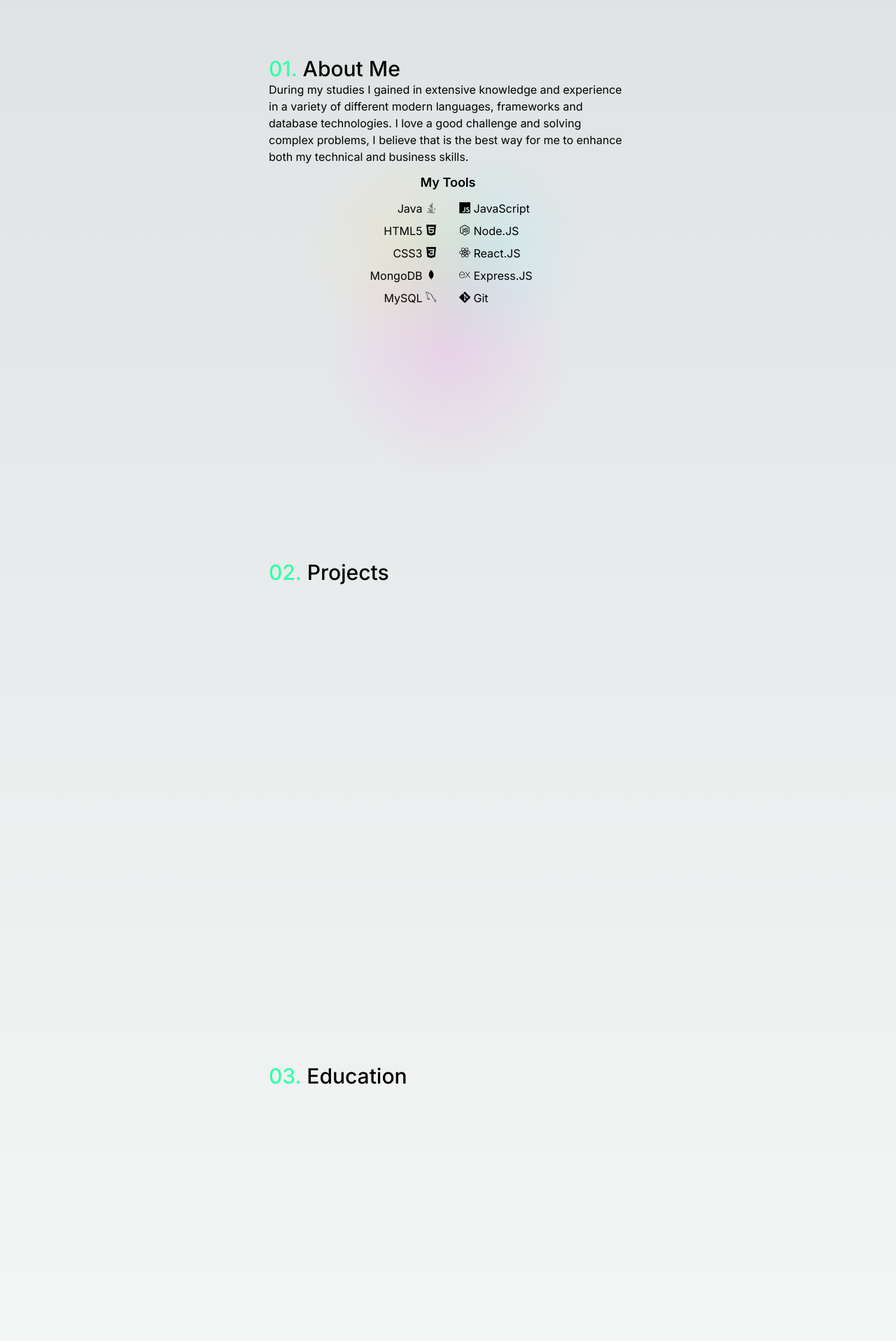
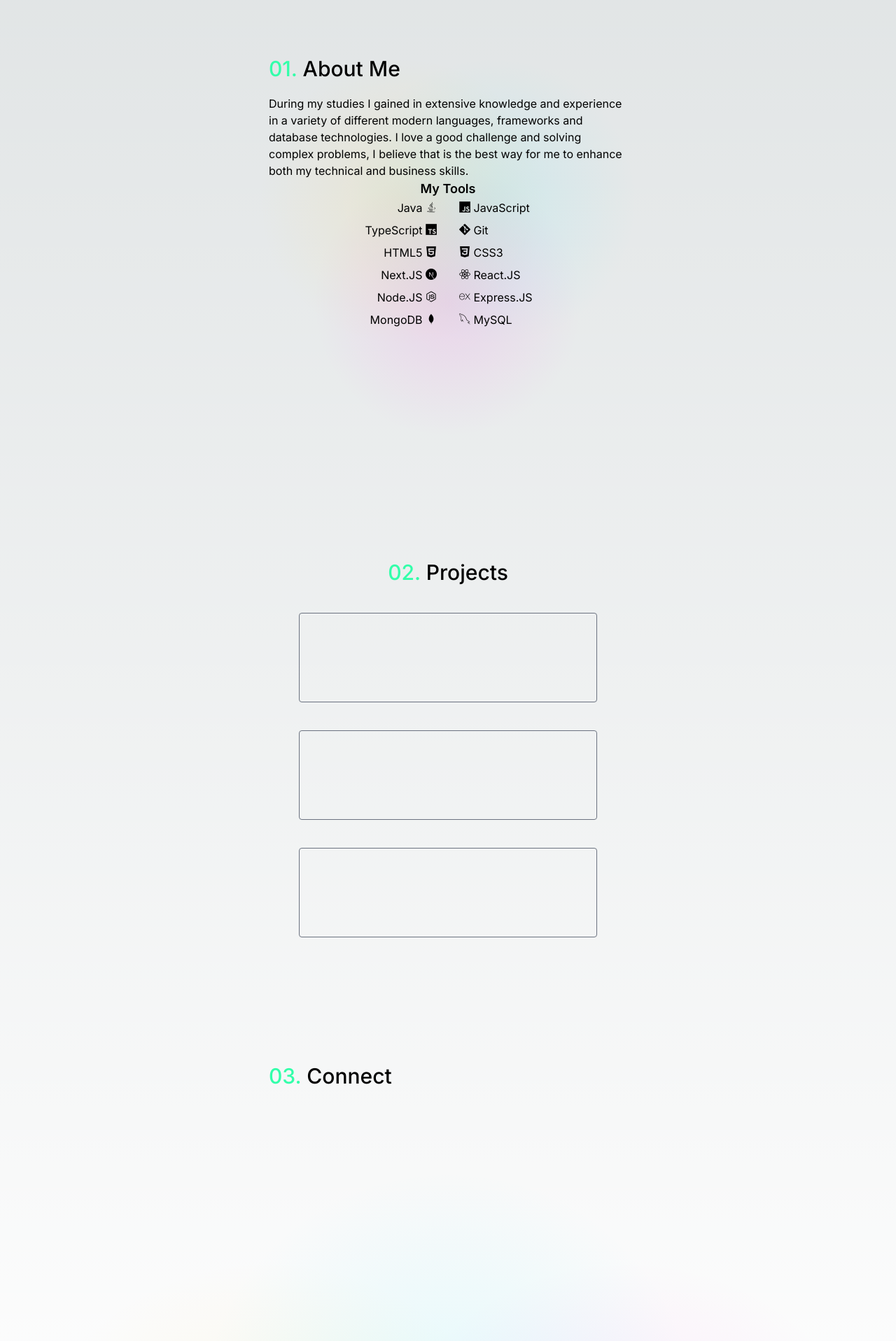
Before and after one commit to Isaacm1210/Portfolio-v2, a Next.js app: page / in a window 1280 px wide. Shown: the part 880-2797 px from the top of the page at 70% size. Built offline with nearby package versions, Linux system fonts and the light colour scheme.

Commit message:
removed education and added sections for projects

```diff
--- a/app/page.tsx
+++ b/app/page.tsx
@@ -4,7 +4,7 @@ import Socials from "./ui/social";
 import Content from "./ui/content";
 export default function Home() {
   return (
-    <div>
+    <div className="min-w-80">
       <NavBar />
       <Socials />
       <main className="bg-main-gradient">
--- a/app/ui/content.tsx
+++ b/app/ui/content.tsx
@@ -3,14 +3,17 @@ import About from "./content/about";
 import Projects from "./content/projects";
 import Education from "./content/education";
 import Connect from "./content/connect";
-export default function Content(){
-    return(
-        <div className="w-2/5 m-auto min-w-80 h-full flex flex-col justify-between">
-        <Hero/>
-        <About/>
-        <Projects/>
-        <Education/>
-        <Connect/>
+import Footer from "./content/footer";
+export default function Content() {
+    return (
+        <div className="w-full m-auto min-w-80 h-full flex flex-col justify-between">
+            <Hero />
+            <div className="w-full bg-section-gradient">
+                <About />
+            </div>
+            <Projects />
+            <Connect />
+            <Footer/>
         </div>
     )
 }
--- a/app/ui/content/about.tsx
+++ b/app/ui/content/about.tsx
@@ -1,7 +1,7 @@
 export default function About() {
-    return(
-    <section id="about" className="h-128h m-auto pt-20 bg-section-gradient">
-        <h2 className="text-3xl font-medium"><span className="text-green">01. </span>About Me</h2>
+    return (
+        <section id="about" className="w-2/5 min-w-80 h-128h m-auto pt-20 ">
+            <h2 className="text-3xl font-medium mb-5 font"><span className="text-green">01. </span>About Me</h2>
             <p className="text-left text-base w-full ml-0">
                 During my studies I gained in extensive knowledge and experience in a variety of different modern
                 languages,
@@ -13,14 +13,16 @@ export default function About() {
                 <ul className="grid grid-cols-2 gap-y-2 gap-x-8">
                     <li className="text-right">Java <i className="devicon-java-plain"></i></li>
                     <li><i className="devicon-javascript-plain"></i> JavaScript</li>
+                    <li className="text-right">TypeScript <i className="devicon-typescript-plain"></i></li>
+                    <li><i className="devicon-git-plain"></i> Git</li>
                     <li className="text-right">HTML5 <i className="devicon-html5-plain"></i></li>
-                        <li><i className="devicon-nodejs-plain"></i> Node.JS</li>
-                        <li className="text-right">CSS3 <i className="devicon-css3-plain"></i></li>
+                    <li><i className="devicon-css3-plain"></i> CSS3</li>
+                    <li className="text-right">Next.JS <i className="devicon-nextjs-plain"></i></li>
                     <li><i className="devicon-react-original"></i> React.JS</li>
+                    <li className="text-right">Node.JS <i className="devicon-nodejs-plain"></i></li>
+                    <li><i className="devicon-express-original"></i> Express.JS</li>
                     <li className="text-right">MongoDB <i className="devicon-mongodb-plain"></i> </li>
-                        <li><i className="devicon-express-original"></i> Express.JS</li>
-                        <li className="text-right">MySQL <i className="devicon-mysql-plain"></i> </li>
-                        <li><i className="devicon-git-plain"></i> Git</li>
+                    <li> <i className="devicon-mysql-plain"></i> MySQL</li>
                 </ul>
             </div>
         </section>
--- a/app/ui/content/connect.tsx
+++ b/app/ui/content/connect.tsx
@@ -1,7 +1,7 @@
 export default function Connect(){
     return(
-        <section id="connect" className="h-128h m-auto pt-20 ">
-            <h2 className="text-3xl font-medium"><span className="text-green">04. </span>Connect</h2>
+        <section id="connect" className="w-2/5 min-w-80 h-128h m-auto pt-20 ">
+            <h2 className="text-3xl font-medium"><span className="text-green">03. </span>Connect</h2>
         </section>
     )
 }
--- a/app/ui/content/education.tsx
+++ b/app/ui/content/education.tsx
@@ -1,7 +1,7 @@
 export default function Education(){
     return(
-        <section id="education" className="h-128h m-auto pt-20  w-full">
-            <h2 className="text-3xl font-medium"><span className="text-green">03. </span>Education</h2>
+        <section id="education" className="w-2/5 min-w-80 h-128h m-auto pt-20">
+            <h2 className="text-3xl font-medium text-center"><span className="text-green">03. </span>Education</h2>
         </section>
     )
 }
--- /dev/null
+++ b/app/ui/content/footer.tsx
@@ -0,0 +1,7 @@
+export default function Footer(){
+    return (
+        <div>
+            Designed and Developed my Isaac (Is-haq) M'hamed
+        </div>
+    )
+}
--- a/app/ui/content/hero.tsx
+++ b/app/ui/content/hero.tsx
@@ -1,6 +1,6 @@
 export default function Hero() {
     return (
-        <section id="hero" className="pt-32 mt-20h h-128h m-auto ">
+        <section id="hero" className="pt-32 mt-20h h-128h m-auto w-2/5 min-w-80">
             <h4 className="text-green">Hi, my name is </h4>
             <div className="flex items-center ">
                 <div className="h-px w-1/3 bg-white"></div>
--- a/app/ui/content/projects.tsx
+++ b/app/ui/content/projects.tsx
@@ -1,7 +1,17 @@
 export default function Projects(){
     return (
-        <section id="projects" className="h-128h m-auto pt-20  w-full">
-            <h2 className="text-3xl font-medium"><span className="text-green">02. </span>Projects</h2>
+        <section id="projects" className="h-128h m-auto pt-20 w-2/5 min-w-80">
+            <h2 className="text-3xl font-medium text-center"><span className="text-green">02. </span>Projects</h2>
+            <div className="w-10/12 h-32 border-gray-500 rounded border m-auto my-10">
+
+            </div>
+            <div className="w-10/12 h-32 border-gray-500 rounded border m-auto my-10">
+
+            </div>
+            <div className="w-10/12 h-32 border-gray-500 rounded border m-auto my-10">
+
+            </div>
+
         </section>
     )
 }
--- a/app/ui/nav-bar.tsx
+++ b/app/ui/nav-bar.tsx
@@ -1,13 +1,11 @@
-
-export default function NavBar(){
-    return(
+export default function NavBar() {
+    return (
         <div className="w-full fixed flex justify-end items-center py-3 backdrop-blur-sm">
-            <nav className="w-2/5 mx-4">
+            <nav className="w-1/3 mx-4 max-md:hidden">
                 <ul className="list-none flex justify-between w-full text-green">
                     <li className="hover:cursor-pointer hover:translate-y-1 transition-all">01. <a className="no-underline text-white" href="#about">About</a></li>
                     <li className="hover:cursor-pointer hover:translate-y-1 transition-all">02. <a className="no-underline text-white" href="#projects">Projects</a></li>
-                    <li className="hover:cursor-pointer hover:translate-y-1 transition-all">03. <a className="no-underline text-white" href="#education">Education</a></li>
-                    <li className="hover:cursor-pointer hover:translate-y-1 transition-all">04. <a className="no-underline text-white" href="#connect">Connect</a></li>
+                    <li className="hover:cursor-pointer hover:translate-y-1 transition-all">03. <a className="no-underline text-white" href="#connect">Connect</a></li>
                 </ul>
             </nav>
             <button className="border-2 rounded mx-7 py-2 px-4  border-green text-green hover:bg-buttonfade hover:bg-opacity-50"><a>Resume</a></button>
--- a/app/ui/social.tsx
+++ b/app/ui/social.tsx
@@ -1,6 +1,6 @@
 export default function Socials(){
     return(
-        <div className="fixed h-full left-0 top-0 flex justify-center ml-10">
+        <div className="fixed h-full left-0 top-0 flex justify-center ml-10 max-sm:hidden">
             <section className="h-auto m-auto">
             <ul className="h-auto m-auto">
                 <li className="w-px h-16 bg-white my-1 mx-auto" ></li>
@@ -14,7 +14,7 @@ export default function Socials(){
                 </li>
                 <li className="w-px h-16 bg-white my-1 mx-auto"></li>
                 <li className="m-auto p-2.5 h-10 w-10 hover:translate-y-1 transition bg-blueGradient">
-                    <a href="https://github.com/Isaacm1210" target="_blank"><svg xmlns="http://www.w3.org/2000/svg"
+                    <a href="https://github.com/Isaacm1210" target="_blank" className=""><svg xmlns="http://www.w3.org/2000/svg"
                             width="20" height="20" fill="currentColor" className="bi bi-github" viewBox="0 0 16 16">
                             <path
                                 d="M8 0C3.58 0 0 3.58 0 8c0 3.54 2.29 6.53 5.47 7.59.4.07.55-.17.55-.38 0-.19-.01-.82-.01-1.49-2.01.37-2.53-.49-2.69-.94-.09-.23-.48-.94-.82-1.13-.28-.15-.68-.52-.01-.53.63-.01 1.08.58 1.23.82.72 1.21 1.87.87 2.33.66.07-.52.28-.87.51-1.07-1.78-.2-3.64-.89-3.64-3.95 0-.87.31-1.59.82-2.15-.08-.2-.36-1.02.08-2.12 0 0 .67-.21 2.2.82.64-.18 1.32-.27 2-.27s1.36.09 2 .27c1.53-1.04 2.2-.82 2.2-.82.44 1.1.16 1.92.08 2.12.51.56.82 1.27.82 2.15 0 3.07-1.87 3.75-3.65 3.95.29.25.54.73.54 1.48 0 1.07-.01 1.93-.01 2.2 0 .21.15.46.55.38A8.01 8.01 0 0 0 16 8c0-4.42-3.58-8-8-8" />
--- a/tailwind.config.ts
+++ b/tailwind.config.ts
@@ -14,7 +14,7 @@ const config: Config = {
           "conic-gradient(from 180deg at 50% 50%, var(--tw-gradient-stops))",
         "blueGradient": "radial-gradient(circle, rgba(0, 217, 255, 0.377) 5%, rgba(0, 0, 0, 0) 80%)",
         "main-gradient": "radial-gradient(circle at 30% bottom, rgba(255, 191, 14, 0.1) , rgba(0, 0, 0, 0) 12%), radial-gradient(circle at 50% 95%,rgba(14, 227, 255, 0.1) , rgba(0, 0, 0, 0) 12%), radial-gradient(circle at 70% 100%,rgba(255, 14, 223, 0.1) , rgba(0, 0, 0, 0) 12%), radial-gradient(circle at 30% top, rgba(255, 191, 14, 0.1) , rgba(0, 0, 0, 0) 14%), radial-gradient(circle at 50% 5%,rgba(14, 227, 255, 0.1) , rgba(0, 0, 0, 0) 14%), radial-gradient(circle at 70% top,rgba(255, 14, 223, 0.1) , rgba(0, 0, 0, 0) 14%)",
-        "section-gradient": "radial-gradient(circle at 40% center, rgba(255, 191, 14, 0.1) , rgba(0, 0, 0, 0) 32%), radial-gradient(circle at 60% center, rgba(14, 227, 255, 0.1) , rgba(0, 0, 0, 0) 32%),radial-gradient(circle at center 70%, rgba(255, 14, 223, 0.1) , rgba(0, 0, 0, 0) 32%)"
+        "section-gradient": "radial-gradient(circle at 45% 40%, rgba(255, 191, 14, 0.1) , rgba(0, 0, 0, 0) 25%), radial-gradient(circle at 55% 40%, rgba(14, 227, 255, 0.1) , rgba(0, 0, 0, 0) 25%),radial-gradient(circle at center 60%, rgba(255, 14, 223, 0.1) , rgba(0, 0, 0, 0) 25%)"
       },
       colors: {
         transparent: 'transparent',
```
Also changed, not shown: public/logo.png (added), 1 other file (tests, documents, lock files or other folders). Lines whose indentation alone changed are shown as unchanged.
